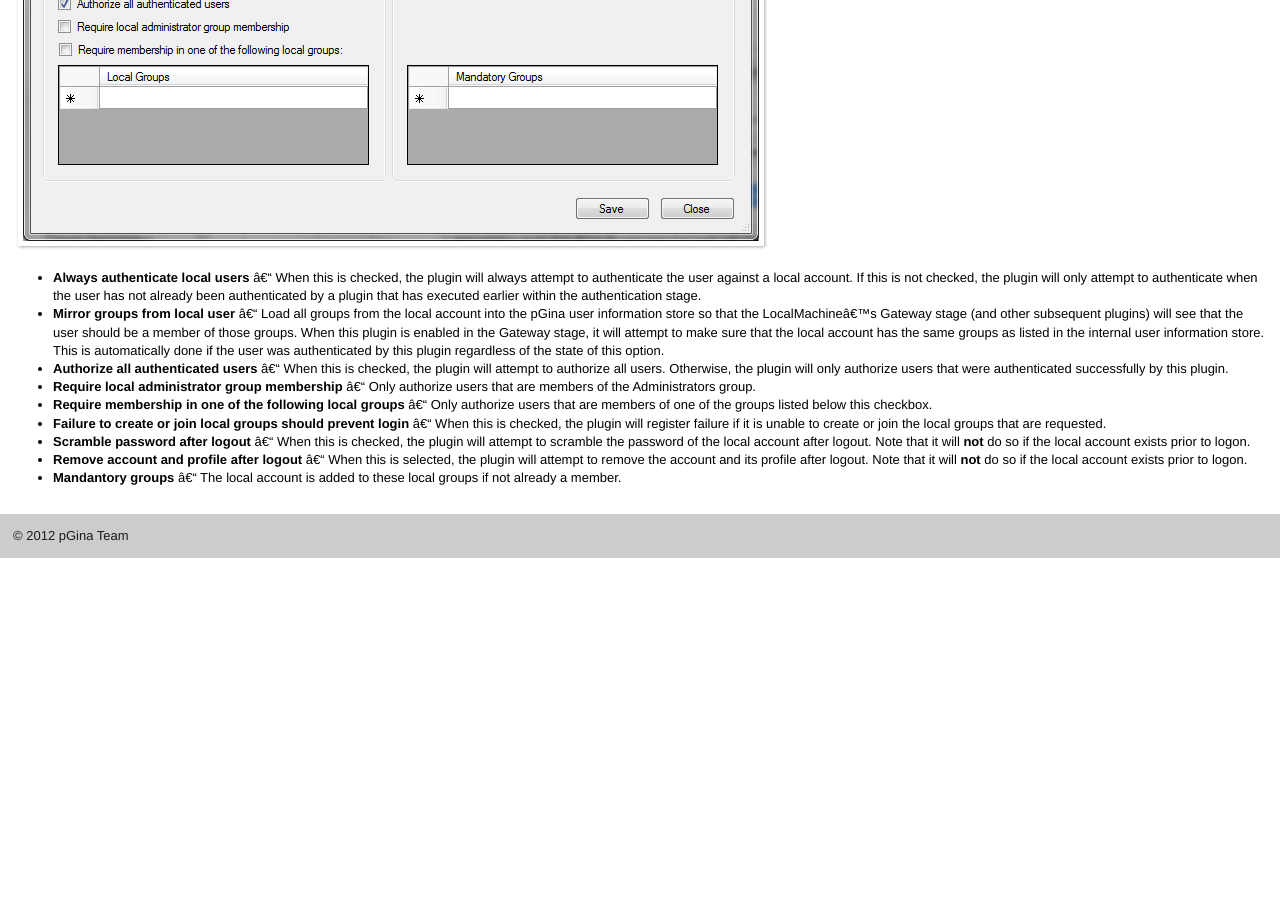
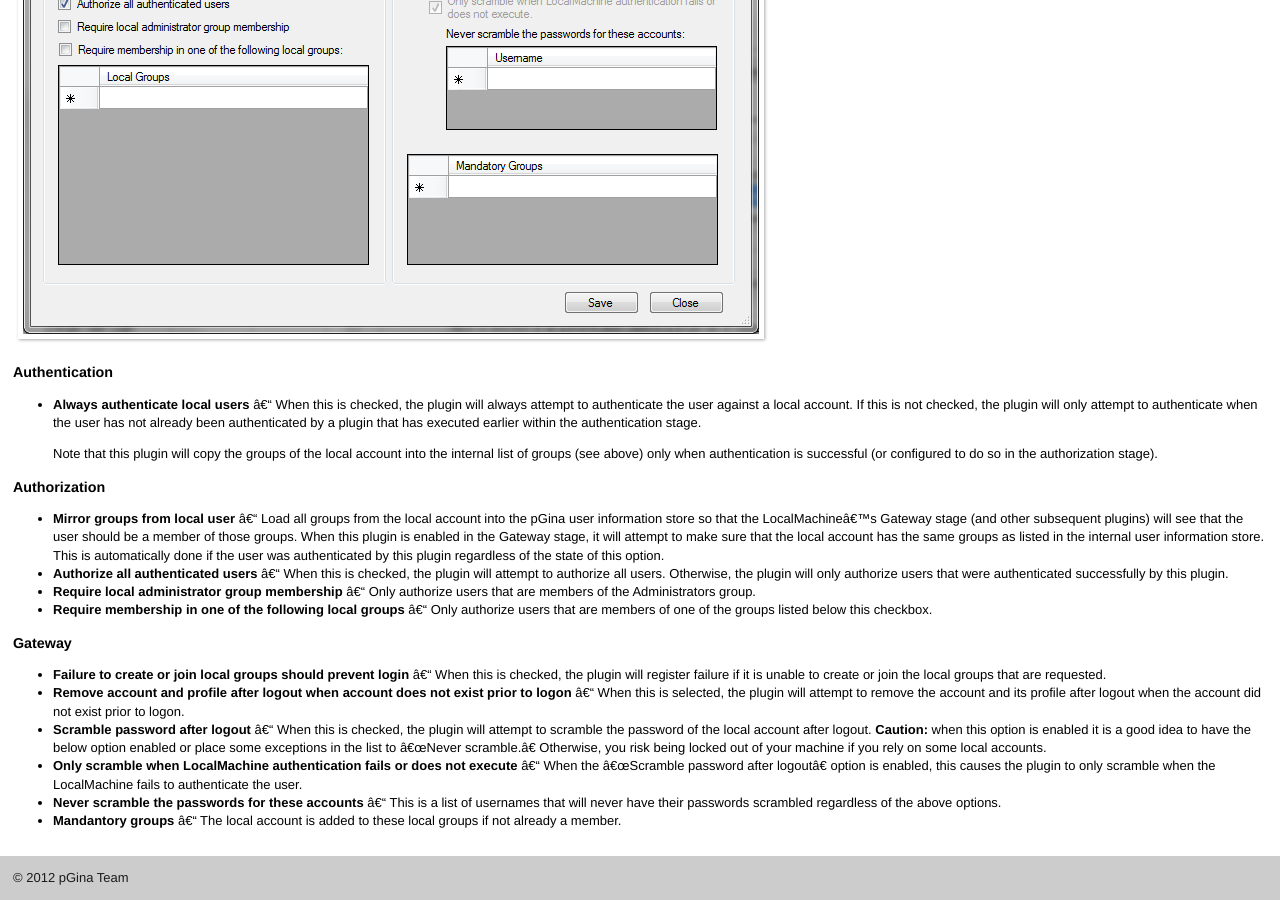
Before and after one commit to pgina/docs, a Jekyll site: the page built from v3.1/local_machine.md, in a window 1280 px wide and 900 px high, scrolled down 1607 px. Built offline with Jekyll 4.4.1, drawn with Linux system fonts in a browser that asks for light colours; before the commit the page ends 2165 px from its top, so only the background shows below that.

Commit message:
Update local machine docs.

```diff
--- a/v3.1/local_machine.md
+++ b/v3.1/local_machine.md
@@ -9,7 +9,7 @@ pGina Local Machine Plugin Documentation
 
 * **Plugin Name:** Local Machine
 * **Plugin Type:** Authentication, Authorization, Gateway
-* **Latest Version:** 3.0.1.0
+* **Latest Version:** 3.1.0.0
 
 How it Works
 --------------------
@@ -140,10 +140,19 @@ Configuration
 
 ![LocalMachine Plugin Configuration](images/local_machine_config.png)
 
+<h3>Authentication</h3>
+
 * **Always authenticate local users** -- When this is checked, the plugin will always
-attempt to authenticate the user against a local account.  If this is not checked,
-the plugin will only attempt to authenticate when the user has not already been
-authenticated by a plugin that has executed earlier within the authentication stage.
+    attempt to authenticate the user against a local account.  If this is not checked,
+    the plugin will only attempt to authenticate when the user has not already been
+    authenticated by a plugin that has executed earlier within the authentication stage.
+
+    Note that this plugin will copy the groups of the local account into the internal
+    list of groups (see above) only when
+    authentication is successful (or configured to do so in the authorization stage).
+
+<h3>Authorization</h3>
+
 * **Mirror groups from local user** -- Load all groups from the local account into
 the pGina user information store so that the LocalMachine's Gateway stage
 (and other subsequent plugins) will see that the
@@ -159,14 +168,25 @@ users that were authenticated successfully by this plugin.
 members of the Administrators group.
 * **Require membership in one of the following local groups** -- Only authorize users
 that are members of one of the groups listed below this checkbox.
+
+<h3>Gateway</h3>
+
 * **Failure to create or join local groups should prevent login** -- When this is
 checked, the plugin will register failure if it is unable to create or join the
 local groups that are requested.
+* **Remove account and profile after logout when account does not exist prior to logon** --
+When this is selected, the plugin will attempt to remove the account and its
+profile after logout when the account did not exist prior to logon.
 * **Scramble password after logout** -- When this is checked, the plugin will attempt
-to scramble the password of the local account after logout.  Note that it will **not** do so if
-the local account exists prior to logon.
-* **Remove account and profile after logout** -- When this is selected, the plugin
-will attempt to remove the account and its profile after logout.  Note that it will
-**not** do so if the local account exists prior to logon.
+to scramble the password of the local account after logout.  **Caution:**
+when this option is enabled it is
+a good idea to have the below option enabled or place some exceptions in the
+list to "Never scramble."  Otherwise, you risk being locked out of your machine
+if you rely on some local accounts.
+* **Only scramble when LocalMachine authentication fails or does not execute** --
+When the "Scramble password after logout" option is enabled, this causes the
+plugin to only scramble when the LocalMachine fails to authenticate the user.
+* **Never scramble the passwords for these accounts** -- This is a list of usernames
+that will never have their passwords scrambled regardless of the above options.
 * **Mandantory groups** -- The local account is added to these local groups if not
 already a member.
```
Also changed, not shown: v3.1/images/local_machine_config.png.
